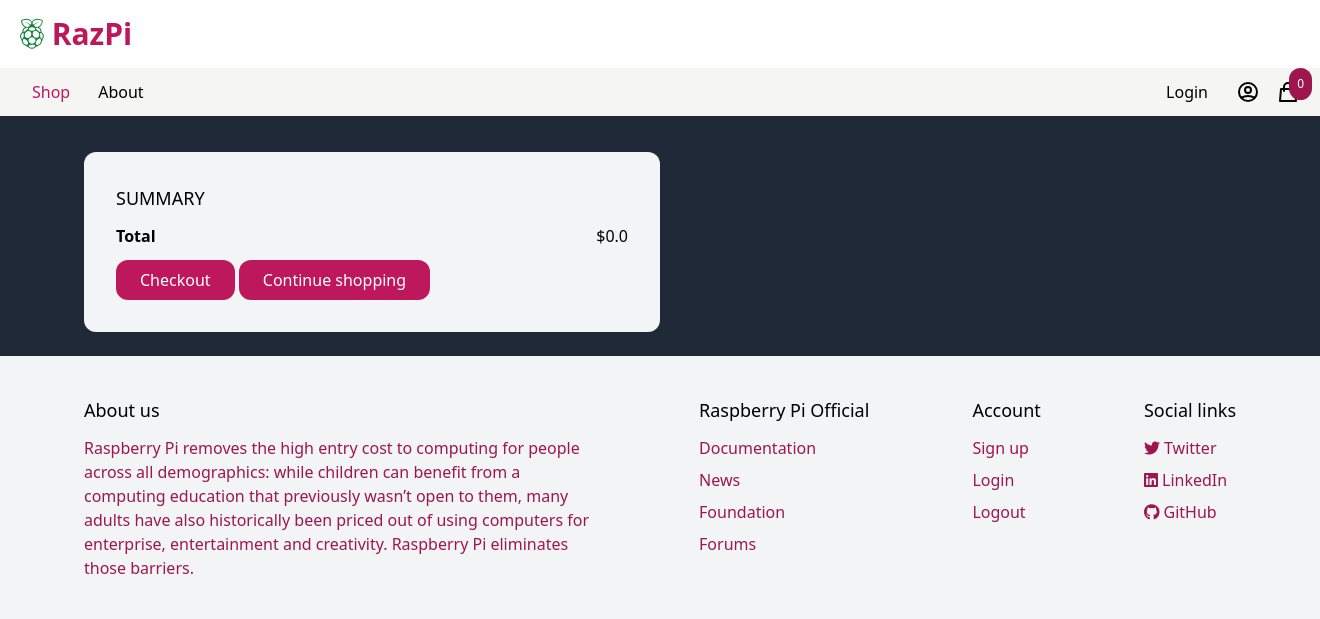
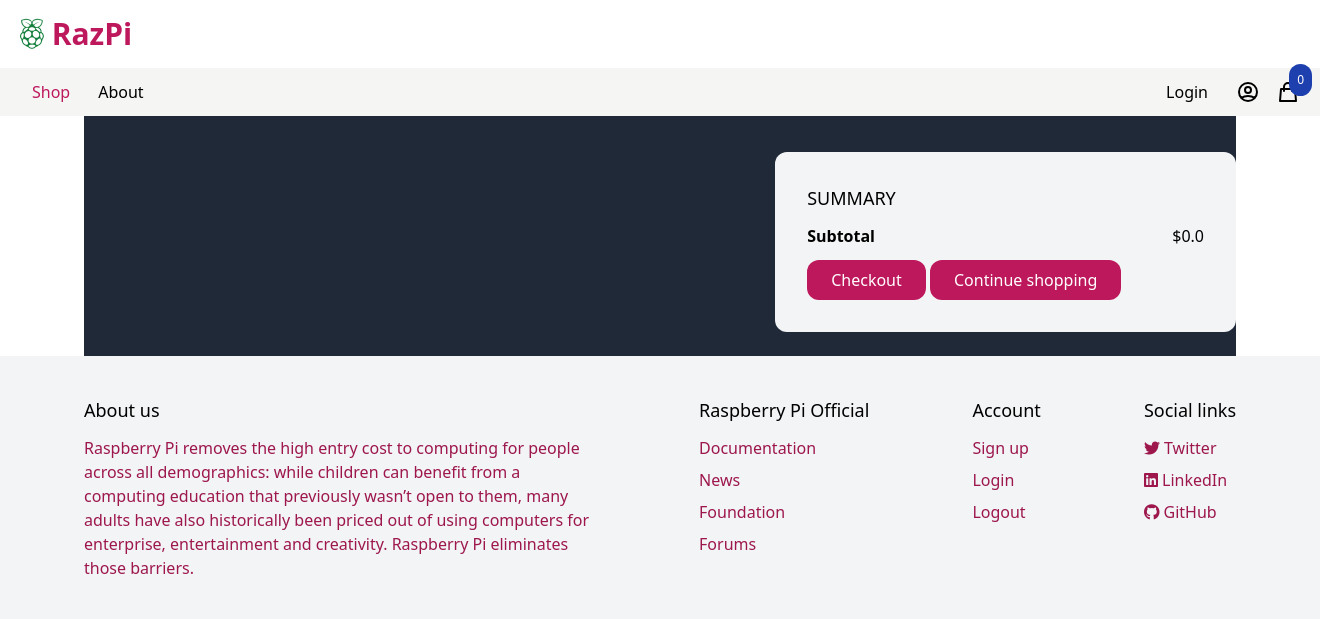
Before and after one commit to August-Schleich/Razpi, a Django app: page /cart/cart/ in a window 1320 px wide. Shown: the top 619 px of the page. Run offline with Django 4.2, Linux system fonts and the light colour scheme; some libraries are stand-ins or nearby versions.

Commit message:
fixed: cart summary, removed itemized list summary

```diff
--- a/razpi/cart/templates/cart/cart.html
+++ b/razpi/cart/templates/cart/cart.html
@@ -3,9 +3,9 @@
 {% block content %}
 
 
- <section class="products bg-gray-800">
+
         <div class=" max-w-6xl mx-auto flex flex-wrap items-start py-6 px-6 xl:px-0 bg-gray-800" >
-          <div class=" products w-full lg:w-3/4">
+          <div class=" products w-full lg:w-3/5">
 
             {% for item in cart %}
             {% include 'cart/partials/cart_item.html' %}
@@ -13,24 +13,23 @@
 
         </div>
 
-            <div class="summary sm:w-full md:w-1/2 lg:w-1/2 xl:w-1/2 p-8 bg-gray-100 rounded-xl p-6 mt-3">
+            <div class="mx-auto summary sm:w-full md:w-2/5 lg:w-2/5 xl:w-2/5 p-8 bg-gray-100 rounded-xl p-6 mt-3">
                 <h2 class= "uppercase text-lg mb-3">summary</h2>
-                {%for item in cart %}
+                {% comment %} {%for item in cart %}
 
                 <div class="flex justify-between mb-1">
 
-                    <p class="mb-1 "><span class="pr-2">2</span> {{ item.product.name }}</p>
+                    <p class="mb-1 "><span class="pr-2">{{item.quantity}}</span> {{ item.product.name }}</p>
                     <span class="mb-2 pt-1 "
-
 
                     >${{ item.total_price }}</span>
                 </div>
                 <hr class="pb-1">
 
-                    {% endfor %}
+                    {% endfor %} {% endcomment %}
 
-                <div class="mb-2 mt-2 flex justify-between">
-                    <span class="font-semibold">Total</span>
+                <div class=" mx-auto mb-2 mt-2 flex justify-between">
+                    <span class="font-semibold">Subtotal</span>
                     <span
                         hx-get="{% url 'hx_cart_total' %}"
                         hx-trigger="update-menu-cart from:body"
@@ -50,5 +49,5 @@
 
 
 
-    </section>
+
 {% endblock content %}
--- a/razpi/cart/templates/cart/checkout.html
+++ b/razpi/cart/templates/cart/checkout.html
@@ -62,7 +62,7 @@
 
         <div class="flex justify-between">
 
-            <p class="mb-1 text-left"> <span class="pr-2">2</span> {{ item.product.name }}</p>
+            <p class="mb-1 text-left"> <span class="pr-2">{{item.quantity}}</span> {{ item.product.name }}</p>
             <span class="mb-2 pt-1 ">${{ item.total_price }}</span>
         </div>
         <hr class="pb-1">
--- a/razpi/cart/templates/cart/menu_cart.html
+++ b/razpi/cart/templates/cart/menu_cart.html
@@ -1,16 +1,15 @@
-<a class="hover:text-pink-800 relative" href="{% url 'cart' %}" id="menu-cart-button"  >
+{% comment %} <a class="hover:text-pink-800 relative" href="{% url 'cart' %}" id="menu-cart-button"  >
     <svg xmlns="http://www.w3.org/2000/svg" class="h-6 w-6" fill="none" viewBox="0 0 24 24" stroke="currentColor" stroke-width="2">
         <path stroke-linecap="round" stroke-linejoin="round" d="M16 11V7a4 4 0 00-8 0v4M5 9h14l1 12H4L5 9z" />
       </svg>
 
-      <span class="p-2 absolute -top-3 -right-3 bg-pink-800 text-white text-xs rounded-full">{{cart|length }}</span>
-</a>
+      <span class="p-2 absolute -top-4 -right-3 bg-pink-800 text-white text-xs rounded-full">{{cart|length }}</span>
+</a> {% endcomment %}
 
-{% comment %} STiens Btutton {% endcomment %}
-{% comment %} <a href="#" id="menu-cart-button" class="relative">
+<a href="{% url 'cart' %}" id="menu-cart-button" class="relative">
     <svg xmlns="http://www.w3.org/2000/svg" class="h-6 w-6" fill="none" viewBox="0 0 24 24" stroke="currentColor">
         <path stroke-linecap="round" stroke-linejoin="round" stroke-width="2" d="M16 11V7a4 4 0 00-8 0v4M5 9h14l1 12H4L5 9z" />
     </svg>
 
-    <span class="p-2 absolute -top-4 -right-3 bg-indigo-500 text-white text-xs rounded-full">{{ cart|length }}</span>
-</a> {% endcomment %}
+    <span class="p-2 absolute -top-4 -right-3 bg-blue-800 text-white text-xs rounded-full">{{ cart|length }}</span>
+</a>
```
Also changed, not shown: razpi/cart/templates/cart/partials/cart_item.html (line endings or trailing spaces), razpi/db.sqlite3.
